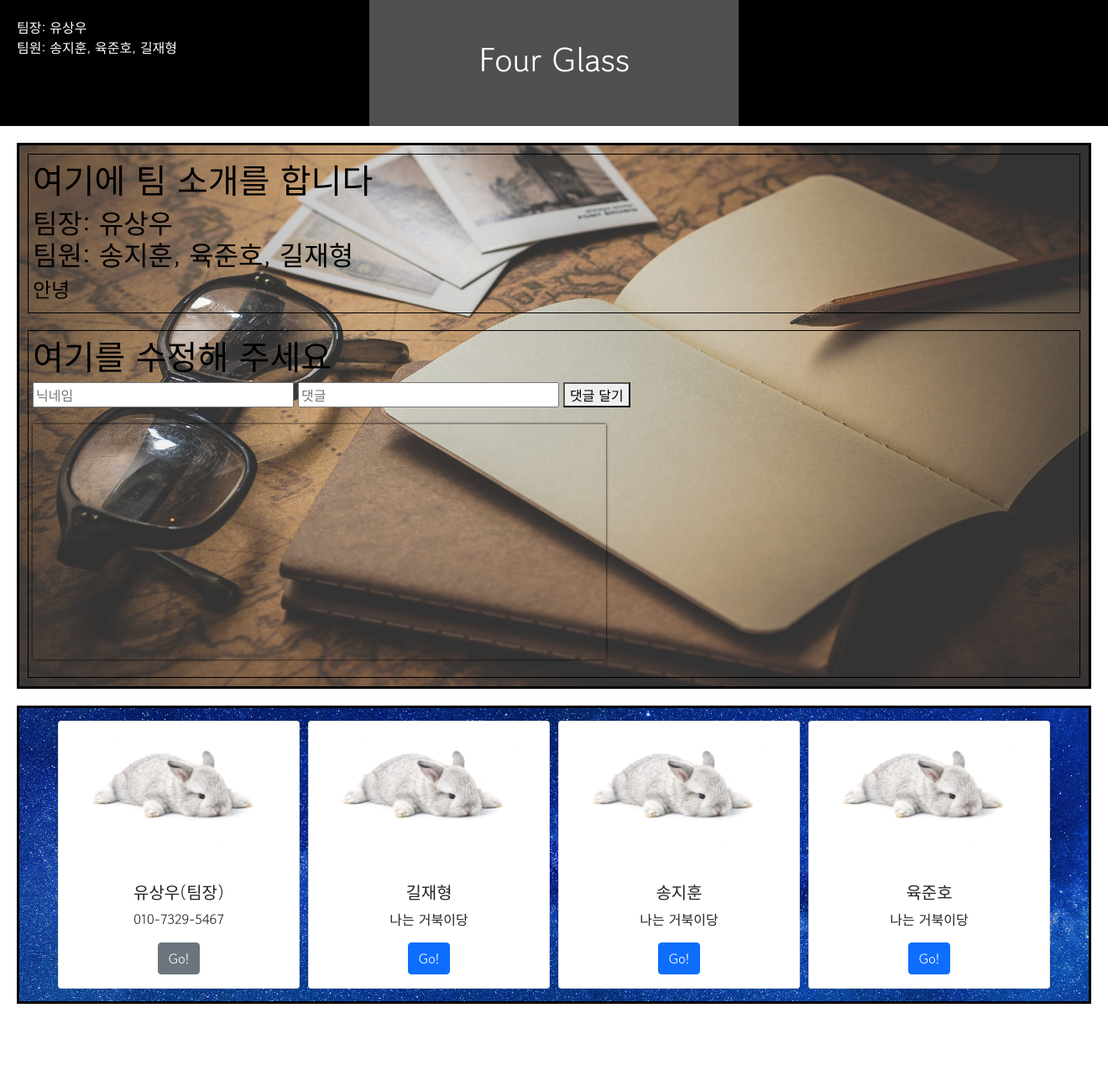
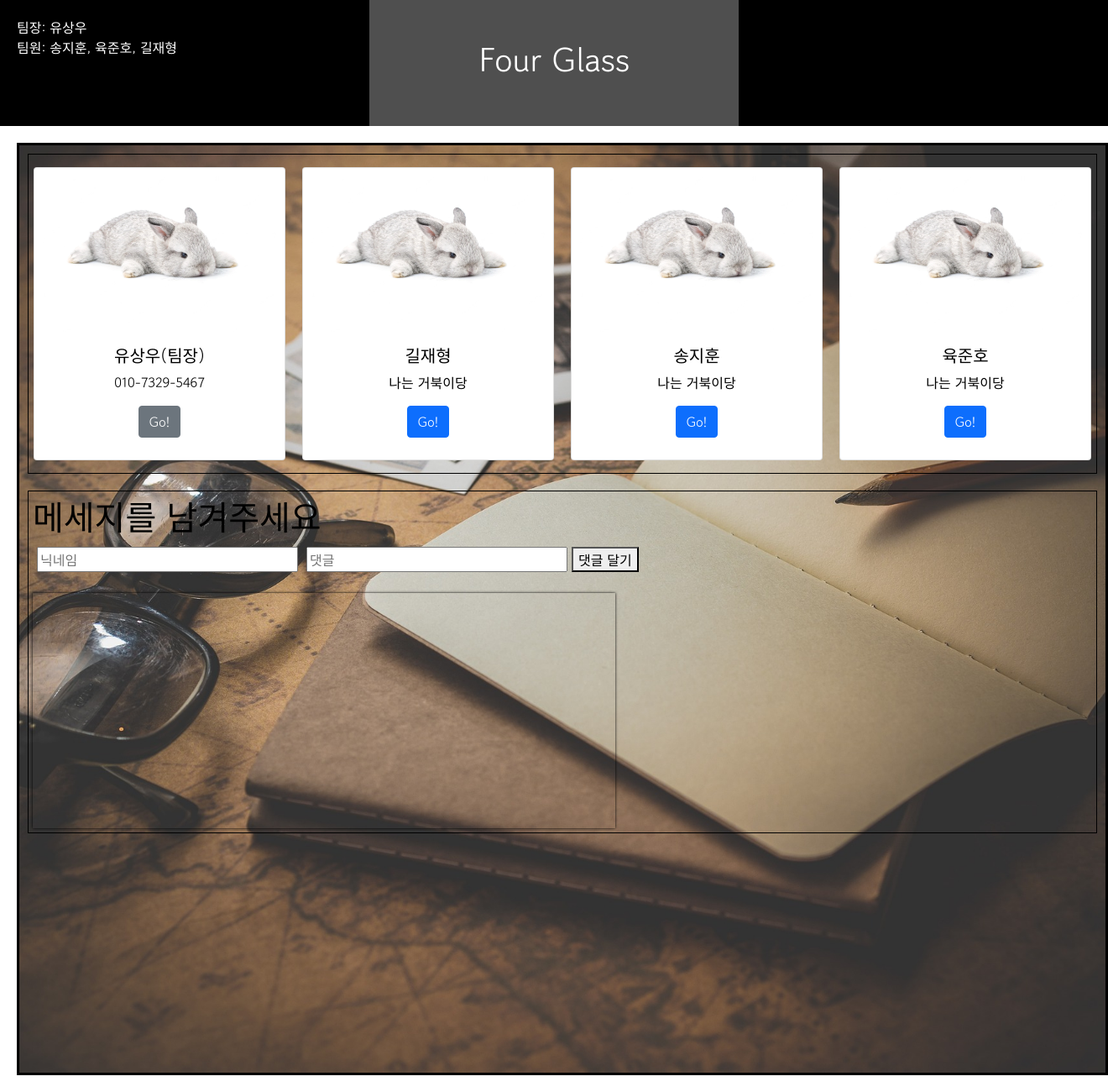
Before and after one commit to Mrgil0/FourGlass, a Flask app: page / in a window 1320 px wide. Shown: the whole page at 84% size. Before the commit the page ends 1195 px from the top, so only its background shows below. Run offline with Flask 2, Linux system fonts and the light colour scheme; data that the repository does not hold is empty; grey boxes are pictures that could not be loaded.

Commit message:
메인페이지 css 수정

```diff
--- /dev/null
+++ b/FourGlass/static/css/mainpage.css
@@ -0,0 +1,118 @@
+
+* {
+    font-family: 'Gowun Dodum', sans-serif;
+}
+
+.mytitle {
+    height: 150px;
+    background-color: black;
+
+    color: white;
+
+    display: grid;
+    grid-template-columns: 1fr 1fr 1fr;
+}
+
+.left-box {
+    padding-left: 20px;
+    padding-top: 20px;
+
+}
+
+.center-box {
+    background-image: linear-gradient(0deg, rgba(0, 0, 0, 0.5), rgba(0, 0, 0, 0.5)), url("https://cdn.fneyefocus.com/news/photo/201502/8623_10212_1201.jpg");
+    background-position: center;
+    background-size: cover;
+
+    color: white;
+
+    display: flex;
+    flex-direction: column;
+    justify-content: center;
+    align-items: center;
+
+}
+
+.right-box {
+
+}
+
+
+.mybtn > button {
+    margin-right: 10px;
+}
+
+.mymain {
+    margin: 20px;
+    border: 3px solid black;
+
+    min-width: 1300px;
+    min-height: 1110px;
+    background-position: center;
+    background-size: cover;
+    background-image: url("/static/image/notepad.jpg");
+
+    color: black;
+
+    display: flex;
+    flex-direction: column;
+}
+
+.mymain > div {
+
+    border: 1px solid black;
+    margin: 10px;
+    padding: 5px;
+
+    display: flex;
+    flex-direction: column;
+}
+
+.commentForm {
+    height: auto;
+}
+
+.commentteb {
+
+    margin-top: 20px;
+    box-shadow: 0px 0px 3px 0px black;
+    padding: 20px;
+    width: 55%;
+    height: 280px;
+
+    overflow: auto;
+    word-break: break-all;
+}
+
+/*.myphoto {*/
+/*    margin: 20px;*/
+/*    border: 3px solid black;*/
+/*    background-color: green;*/
+/*    min-width: 1200px;*/
+/*    background-position: center;*/
+/*    background-size: cover;*/
+/*    background-image: url("/static/image/night.jpg");*/
+
+/*    display: flex;*/
+/*    flex-direction: column;*/
+/*    justify-content: center;*/
+/*    align-items: center;*/
+/*}*/
+
+.mycard {
+    display: flex;
+    padding: 10px;
+    text-align: center;
+    display: flex;
+    flex-direction: column;
+    justify-content: center;
+    align-items: center;
+}
+
+.card {
+    margin: 10px;
+    padding: 10px;
+    width: 300px;
+
+
+}
--- a/FourGlass/templates/mainpage.html
+++ b/FourGlass/templates/mainpage.html
@@ -15,120 +15,8 @@
 
     <title>스파르타코딩클럽 | 부트스트랩 연습하기</title>
     <link href="https://fonts.googleapis.com/css2?family=Gowun+Dodum&display=swap" rel="stylesheet">
-    <style>
-        * {
-            font-family: 'Gowun Dodum', sans-serif;
-        }
-
-        .mytitle {
-            height: 150px;
-            background-color: black;
-
-            color: white;
-
-            display: grid;
-            grid-template-columns: 1fr 1fr 1fr;
-        }
-
-        .left-box {
-            padding-left: 20px;
-            padding-top: 20px;
-
-        }
-
-        .center-box {
-            background-image: linear-gradient(0deg, rgba(0, 0, 0, 0.5), rgba(0, 0, 0, 0.5)), url("https://cdn.fneyefocus.com/news/photo/201502/8623_10212_1201.jpg");
-            background-position: center;
-            background-size: cover;
-
-            color: white;
-
-            display: flex;
-            flex-direction: column;
-            justify-content: center;
-            align-items: center;
-
-        }
-
-        .right-box {
-
-        }
-
-
-        .mybtn > button {
-            margin-right: 10px;
-        }
-
-        .mymain {
-            margin: 20px;
-            border: 3px solid black;
-            max-height: 650px;
-            min-width: 1200px;
-            background-position: center;
-            background-size: cover;
-            background-image: url("/static/image/notepad.jpg");
-
-            color: black;
-
-            display: flex;
-            flex-direction: column;
-        }
-
-        .mymain > div {
-
-            border: 1px solid black;
-            margin: 10px;
-            padding: 5px;
-
-            display: flex;
-            flex-direction: column;
-        }
-
-        .commentForm {
-            height: 500px;
-        }
-
-        .myphoto {
-            margin: 20px;
-            border: 3px solid black;
-            background-color: green;
-            min-width: 1200px;
-            background-position: center;
-            background-size: cover;
-            background-image: url("/static/image/night.jpg");
-
-            display: flex;
-            flex-direction: column;
-            justify-content: center;
-            align-items: center;
-        }
-
-        .mycard {
-            margin: 10px;
-            position: relative;
-            text-align: center;
-        }
-
-        .card {
-            margin: 5px;
-        }
-
-        .commentteb {
-
-            margin-top: 20px;
-            box-shadow: 0px 0px 3px 0px black;
-            padding: 20px;
-            width: 55%;
-            height: 280px;
-
-            overflow: auto;
-            word-break: break-all;
-
-
-        }
-
-    </style>
-
+    <link rel="stylesheet" href="../static/css/mainpage.css">
+    <script src="../static/js/comment.js"></script>
 
 </head>
 <body>
@@ -140,33 +28,11 @@
     <div class="right-box"></div>
 </div>
 
-<script src="../static/js/comment.js"></script>
 
 <div class="mymain">
-    <div>
-        <div>
-            <h1>여기에 팀 소개를 합니다</h1>
-            <h2>팀장: 유상우<br>팀원: 송지훈, 육준호, 길재형</h2>
-            <h4>안녕</h4>
-        </div>
-    </div>
-    <div class="commentForm">
-        <h1>여기를 수정해 주세요</h1>
-        <div id="Form">
-            <input type="text" id="name" placeholder="닉네임"/>
-            <input type="text" id="comment" placeholder="댓글"/>
-            <button onclick="save_comment()">댓글 달기</button>
-            <div class="commentteb" id="comment-list">
-            </div>
-        </div>
-        <ul id="ggyuls">
-        </ul>
-    </div>
-</div>
-<div class="myphoto">
     <div class="mycard">
         <div class="row row-cols-4">
-            <div class="card" style="width: 18rem;">
+            <div class="card" >
                 <img src="../static/image/rabbit.png" class="card-img-top" alt="유상우" title="유상우">
                 <div class="card-body">
                     <h5 class="card-title">유상우(팀장)</h5>
@@ -174,7 +40,7 @@
                     <a href="team2" class="btn btn-secondary">Go!</a>
                 </div>
             </div>
-            <div class="card" style="width: 18rem;">
+            <div class="card">
                 <img src="../static/image/rabbit.png" class="card-img-top" alt="유상우" title="유상우">
                 <div class="card-body">
                     <h5 class="card-title">길재형</h5>
@@ -182,7 +48,7 @@
                     <a href="team1" class="btn btn-primary">Go!</a>
                 </div>
             </div>
-            <div class="card" style="width: 18rem;">
+            <div class="card">
                 <img src="../static/image/rabbit.png" class="card-img-top" alt="유상우" title="유상우">
                 <div class="card-body">
                     <h5 class="card-title">송지훈</h5>
@@ -190,7 +56,7 @@
                     <a href="/team4" class="btn btn-primary">Go!</a>
                 </div>
             </div>
-            <div class="card" style="width: 18rem;">
+            <div class="card">
                 <img src="../static/image/rabbit.png" class="card-img-top" alt="유상우" title="유상우">
                 <div class="card-body">
                     <h5 class="card-title">육준호</h5>
@@ -200,7 +66,17 @@
             </div>
         </div>
     </div>
-</div>
+    <div class="commentForm">
+        <h1>메세지를 남겨주세요</h1>
+        <div id="Form">
+            <input type="text" id="name" placeholder="닉네임" style="margin: 5px">
+            <input type="text" id="comment" placeholder="댓글">
+            <button onclick="save_comment()">댓글 달기</button>
+            <div class="commentteb" id="comment-list">
+            </div>
+        </div>
+    </div>
+
 </body>
 
 </html>
```
